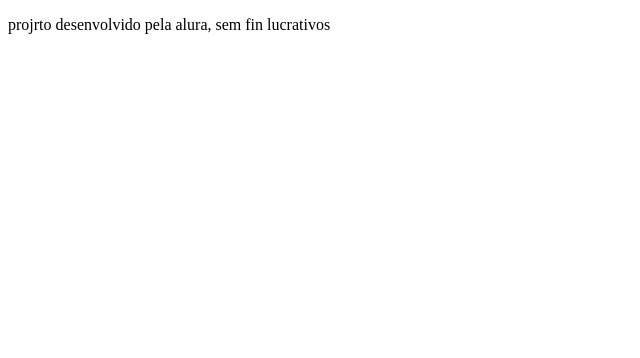
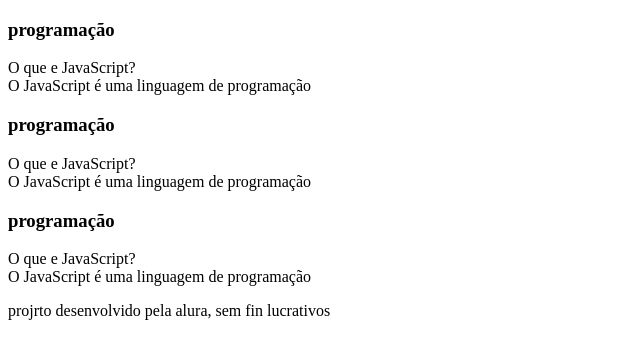
Before and after one commit to luanadomi/3-trimestre, a plain HTML site: page index.html in a window 1280 px wide. Shown: the whole page, without its empty margins (0-640 px from the left). Drawn offline with Linux system fonts and the light colour scheme.

Commit message:
Add files via upload

```diff
--- a/index.html
+++ b/index.html
@@ -7,10 +7,41 @@
     <title>flashcard</title>
 </head>
 <body>
+<main>
+<section id="container">
 
-    <main>
-        <section id="container">
-  <article class="cartao" ></article>
+    <article class="cartao">
+        <div class="cartao__conteudo">
+            <h3>programação</h3>
+            <div class="cartao__conteudo__pergunta">
+                O que e JavaScript?
+            </div>
+            <div class="cartao__conteudo__resposta">
+            O JavaScript é uma linguagem de programação
+            </div>
+        </div>
+      </article>
+      <article class="cartao">
+        <div class="cartao__conteudo">
+            <h3>programação</h3>
+            <div class="cartao__conteudo__pergunta">
+                O que e JavaScript?
+            </div>
+            <div class="cartao__conteudo__resposta">
+            O JavaScript é uma linguagem de programação
+            </div>
+        </div>
+      </article><article class="cartao">
+        <div class="cartao__conteudo">
+            <h3>programação</h3>
+            <div class="cartao__conteudo__pergunta">
+                O que e JavaScript?
+            </div>
+            <div class="cartao__conteudo__resposta">
+            O JavaScript é uma linguagem de programação
+            </div>
+        </div>
+      </article>
         </section>
     <footer>
         <p>projrto desenvolvido pela alura, sem fin lucrativos</p>
```
